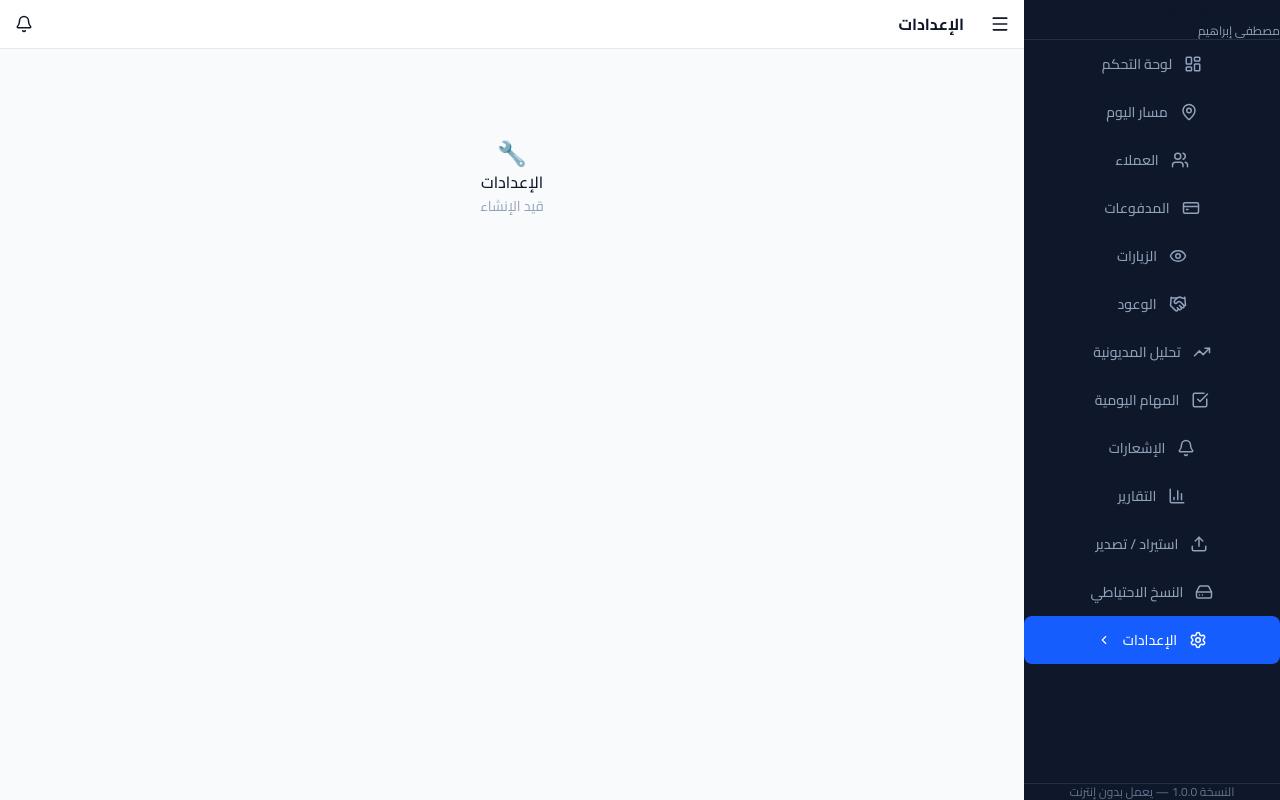
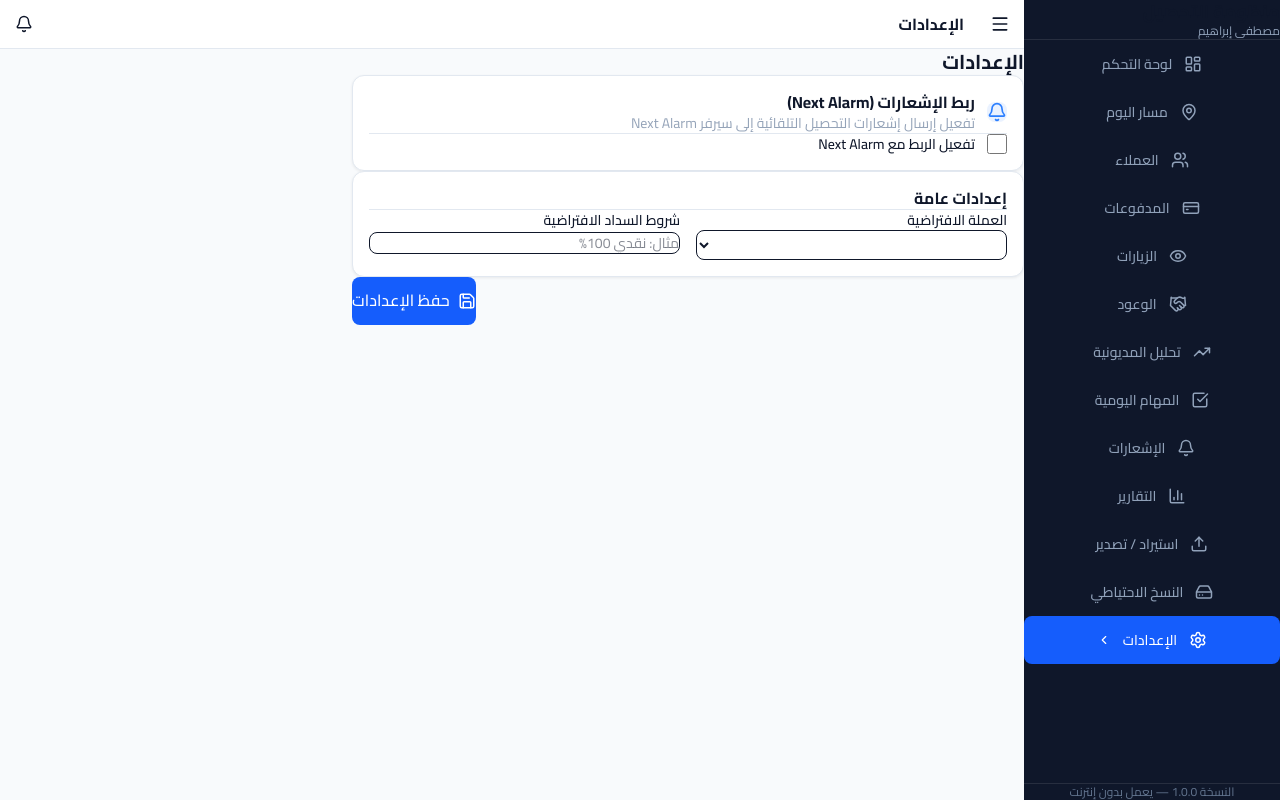
Before and after one commit to darsh3466666-glitch/tahseel-app, a Next.js app: page /settings in a window 1280 px wide. Both pictures are taken after a click on the button 1000 px from the left and 24 px from the top of the page. Built offline with nearby package versions, Linux system fonts and the light colour scheme; no server answers.

Commit message:
feat: Settings page and NextAlarm test integration

```diff
--- a/src/app/settings/page.tsx
+++ b/src/app/settings/page.tsx
@@ -1,12 +1,180 @@
 'use client';
+
+import { useEffect, useState } from 'react';
+import { Save, Bell, Globe, CheckCircle, AlertTriangle } from 'lucide-react';
+import { useForm } from 'react-hook-form';
+import type { AppSettings } from '@/types/domain';
+import { NextAlarmAdapter } from '@/lib/notifications/adapters';
+
+const DEFAULT_URL = 'https://ais-pre-3vthytiufcvga24j7xahcr-520796885999.europe-west2.run.app/';
+
 export default function SettingsPage() {
+  const { register, handleSubmit, setValue, watch } = useForm<AppSettings>();
+  const [loading, setLoading] = useState(true);
+  const [saving, setSaving] = useState(false);
+  const [testResult, setTestResult] = useState<{ success: boolean; message: string } | null>(null);
+  const [testing, setTesting] = useState(false);
+
+  const nextAlarmEnabled = watch('nextAlarmEnabled');
+  const nextAlarmBaseUrl = watch('nextAlarmBaseUrl');
+
+  useEffect(() => {
+    async function load() {
+      const { settingsRepo } = await import('@/lib/db/settingsRepo');
+      const settings = await settingsRepo.get();
+      setValue('currency', settings.currency || 'EGP');
+      setValue('defaultPaymentTerms', settings.defaultPaymentTerms || '');
+      setValue('workingDays', settings.workingDays || [0, 1, 2, 3, 4]); // Sun-Thu
+      setValue('nextAlarmEnabled', settings.nextAlarmEnabled ?? false);
+      setValue('nextAlarmBaseUrl', settings.nextAlarmBaseUrl || DEFAULT_URL);
+      setLoading(false);
+    }
+    load();
+  }, [setValue]);
+
+  const onSubmit = async (data: AppSettings) => {
+    setSaving(true);
+    try {
+      const { settingsRepo } = await import('@/lib/db/settingsRepo');
+      await settingsRepo.update(data);
+      const { resetAdapter } = await import('@/lib/notifications/adapters');
+      resetAdapter();
+      alert('تم حفظ الإعدادات بنجاح');
+    } catch (err) {
+      console.error(err);
+      alert('حدث خطأ أثناء الحفظ');
+    } finally {
+      setSaving(false);
+    }
+  };
+
+  const handleTest = async () => {
+    if (!nextAlarmBaseUrl) return;
+    setTesting(true);
+    setTestResult(null);
+    try {
+      const adapter = new NextAlarmAdapter(nextAlarmBaseUrl, []);
+      // For testing, we use a dummy chat ID or rely on the server to broadcast
+      const result = await adapter.test('test-chat-id');
+      setTestResult(result);
+    } catch (err) {
+      setTestResult({ success: false, message: 'تعذر الاتصال بالسيرفر' });
+    } finally {
+      setTesting(false);
+    }
+  };
+
+  if (loading) return <div className="text-center py-12 text-sm text-gray-500">جاري التحميل...</div>;
+
   return (
-    <div className="flex items-center justify-center h-64 text-center">
-      <div>
-        <p className="text-2xl mb-2">🔧</p>
-        <p className="font-medium">الإعدادات</p>
-        <p className="text-sm mt-1" style={{ color: 'var(--muted-foreground)' }}>قيد الإنشاء</p>
-      </div>
+    <div className="max-w-2xl mx-auto pb-8 space-y-6">
+      <h1 className="text-xl font-bold">الإعدادات</h1>
+
+      <form onSubmit={handleSubmit(onSubmit)} className="space-y-6">
+
+        {/* Next Alarm Integration */}
+        <div className="card space-y-4">
+          <div className="flex items-center gap-3 border-b pb-4" style={{ borderColor: 'var(--border)' }}>
+            <div className="p-2 bg-blue-500/10 text-blue-500 rounded-lg">
+              <Bell size={20} />
+            </div>
+            <div>
+              <h2 className="font-semibold">ربط الإشعارات (Next Alarm)</h2>
+              <p className="text-sm" style={{ color: 'var(--muted-foreground)' }}>
+                تفعيل إرسال إشعارات التحصيل التلقائية إلى سيرفر Next Alarm
+              </p>
+            </div>
+          </div>
+
+          <label className="flex items-center gap-3 cursor-pointer p-2 rounded-lg hover:bg-black/5 dark:hover:bg-white/5 transition-colors">
+            <input
+              type="checkbox"
+              {...register('nextAlarmEnabled')}
+              className="w-5 h-5 rounded text-blue-600 focus:ring-blue-500"
+            />
+            <span className="font-medium text-sm">تفعيل الربط مع Next Alarm</span>
+          </label>
+
+          {nextAlarmEnabled && (
+            <div className="space-y-4 pl-8 animate-fade-in">
+              <div>
+                <label className="block text-sm font-medium mb-1">رابط السيرفر (Cloud Run URL)</label>
+                <div className="relative">
+                  <Globe size={16} className="absolute top-1/2 -translate-y-1/2 right-3" style={{ color: 'var(--muted-foreground)' }} />
+                  <input
+                    type="url"
+                    {...register('nextAlarmBaseUrl')}
+                    placeholder="https://..."
+                    className="w-full pl-4 pr-9 py-2 rounded-lg border text-sm text-left"
+                    style={{ background: 'var(--input-bg)', borderColor: 'var(--input-border)', color: 'var(--foreground)' }}
+                    dir="ltr"
+                  />
+                </div>
+              </div>
+
+              <div className="flex items-center gap-3">
+                <button
+                  type="button"
+                  onClick={handleTest}
+                  disabled={testing || !nextAlarmBaseUrl}
+                  className="px-4 py-2 bg-gray-100 hover:bg-gray-200 dark:bg-white/10 dark:hover:bg-white/20 rounded-lg text-sm font-medium transition-colors disabled:opacity-50"
+                >
+                  {testing ? 'جاري الفحص...' : 'اختبار الاتصال 🔄'}
+                </button>
+
+                {testResult && (
+                  <div className={`flex items-center gap-2 text-sm ${testResult.success ? 'text-green-500' : 'text-red-500'}`}>
+                    {testResult.success ? <CheckCircle size={16} /> : <AlertTriangle size={16} />}
+                    {testResult.message}
+                  </div>
+                )}
+              </div>
+            </div>
+          )}
+        </div>
+
+        {/* General Settings */}
+        <div className="card space-y-4">
+          <h2 className="font-semibold border-b pb-4" style={{ borderColor: 'var(--border)' }}>إعدادات عامة</h2>
+
+          <div className="grid grid-cols-1 sm:grid-cols-2 gap-4">
+            <div>
+              <label className="block text-sm font-medium mb-1">العملة الافتراضية</label>
+              <select
+                {...register('currency')}
+                className="w-full px-3 py-2 rounded-lg border text-sm"
+                style={{ background: 'var(--input-bg)', borderColor: 'var(--input-border)', color: 'var(--foreground)' }}
+              >
+                <option value="EGP">جنيه مصري (ج.م)</option>
+                <option value="USD">دولار أمريكي ($)</option>
+              </select>
+            </div>
+            <div>
+              <label className="block text-sm font-medium mb-1">شروط السداد الافتراضية</label>
+              <input
+                type="text"
+                {...register('defaultPaymentTerms')}
+                className="w-full px-3 py-2 rounded-lg border text-sm"
+                style={{ background: 'var(--input-bg)', borderColor: 'var(--input-border)', color: 'var(--foreground)' }}
+                placeholder="مثال: نقدي 100%"
+              />
+            </div>
+          </div>
+        </div>
+
+        {/* Submit */}
+        <div className="flex justify-end">
+          <button
+            type="submit"
+            disabled={saving}
+            className="flex items-center gap-2 bg-blue-600 hover:bg-blue-700 text-white px-6 py-2.5 rounded-lg font-medium transition-colors disabled:opacity-50 touch-target"
+          >
+            <Save size={18} />
+            {saving ? 'جاري الحفظ...' : 'حفظ الإعدادات'}
+          </button>
+        </div>
+
+      </form>
     </div>
   );
 }
--- a/src/lib/notifications/adapters.ts
+++ b/src/lib/notifications/adapters.ts
@@ -184,14 +184,31 @@ export class NextAlarmAdapter implements NotificationAdapter {
     // Next Alarm doesn't have a read concept; no-op
   }
 
-  async test(chatId: string): Promise<{ success: boolean; message: string }> {
+  async test(chatId?: string): Promise<{ success: boolean; message: string }> {
     try {
+      let targetChatId = chatId;
+
+      // If no chatId provided, try to fetch one from the server's contacts
+      if (!targetChatId || targetChatId === 'test-chat-id') {
+        try {
+          const contactsRes = await this.fetch('/api/contacts');
+          if (contactsRes.ok) {
+            const contacts = await contactsRes.json();
+            if (contacts && contacts.length > 0) {
+              targetChatId = contacts[0].chatId;
+            }
+          }
+        } catch (e) {
+          console.warn('Could not fetch contacts for test', e);
+        }
+      }
+
       const res = await this.fetch('/api/contacts/test', {
         method: 'POST',
-        body: JSON.stringify({ chatId, name: 'منظومة التحصيل' }),
+        body: JSON.stringify({ chatId: targetChatId || '123456789', name: 'منظومة التحصيل' }),
       });
       const data = await res.json();
-      return { success: data.success, message: data.message ?? data.error ?? '' };
+      return { success: data.success ?? false, message: data.message ?? data.error ?? 'حدث خطأ' };
     } catch (err) {
       return { success: false, message: 'فشل الاتصال بخادم Next Alarm' };
     }
```
